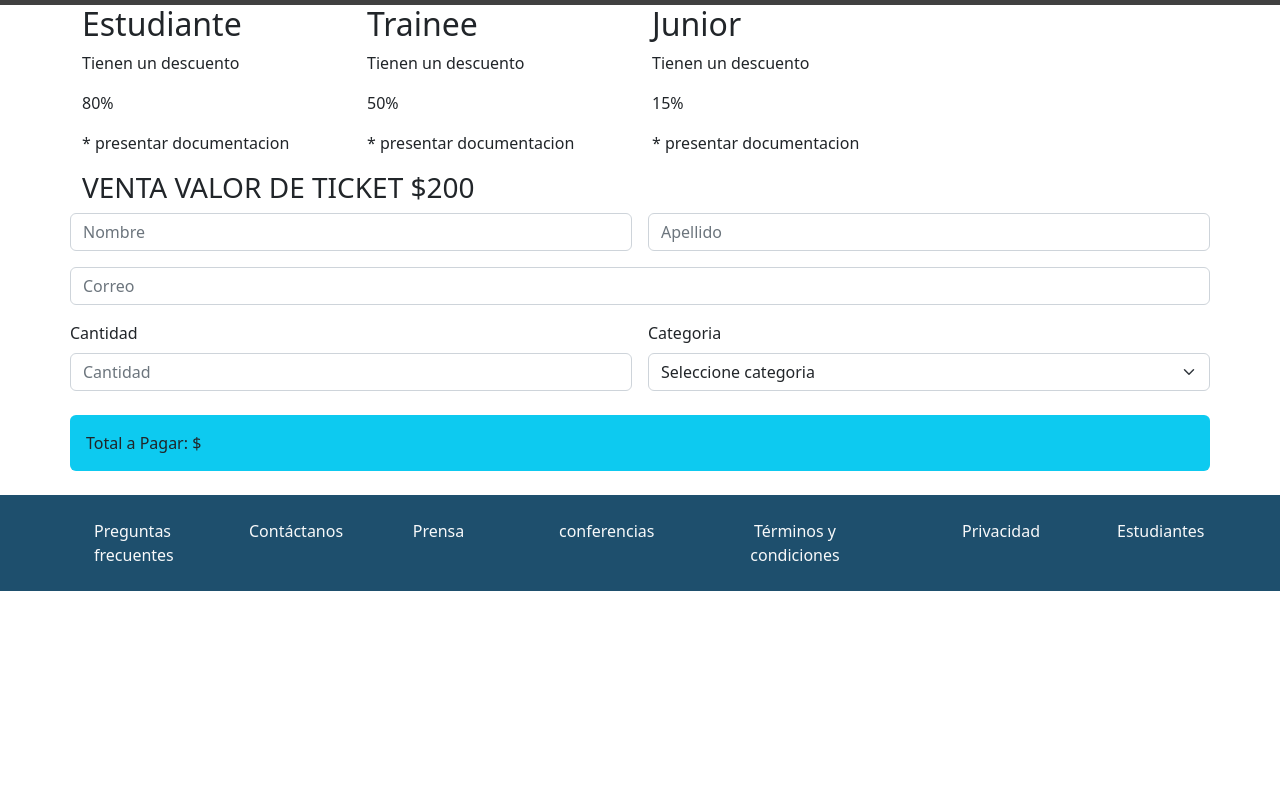
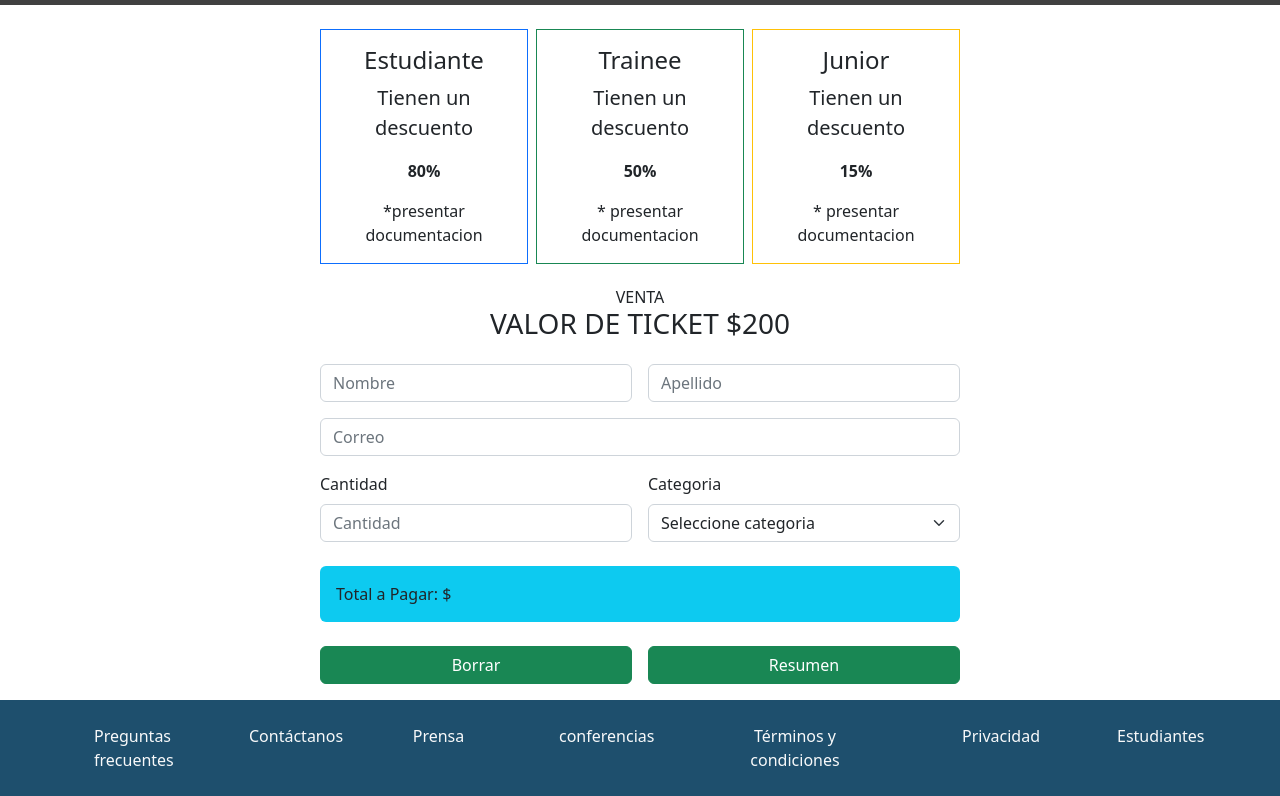
Before and after one commit to hernanruscica/codoAcodoBootstrap01, a plain HTML site: page tickets.html in a window 1280 px wide. Shown: the part 90-886 px from the top of the page. Before the commit the page ends 800 px from the top, so only its background shows below. Drawn offline with nearby package versions, Linux system fonts and the light colour scheme.

Commit message:
Add files via upload
version completa del requerimiento para la segunda parte del TP integrador.

```diff
--- /dev/null
+++ b/scripts.js
@@ -0,0 +1,42 @@
+/*
+La funcionalidad en Javascript: Al momento de presionar el botón “Resumen”,
+deberá mostrar en la sección “Total a Pagar: $”, el monto correspondiente a la cantidad de tickets
+a comprar con el descuento correspondiente dependiendo la categoría seleccionada,
+existen 3 categorías, Estudiante, Trainee, Junior
+*/
+
+console.log("desde javascript")
+
+const $d = document;
+const $btnResumen = $d.getElementById("btn-resumen");
+const $inputCantidad = $d.getElementById("cantidad-tickets")
+const $selectCategoria = $d.getElementById("categoria-comprador")
+const $labelTotal = $d.getElementById("lbl-total");
+const $spanValorTicket = $d.getElementById("valor-ticket");
+let cantidadEntradas, categoriaComprador;
+
+const descuentos = [.8, .5, .15];
+let precioCompleto = 200;
+let textoPrecioCompleto = "VALOR DE TICKET $";
+let textoTotalPagar = "Total a Pagar: $ ";
+
+const calcularTotal = (precio, cantidad, categoria) => {
+
+    let precioFinal = precio - precio * descuentos[categoria];
+    return precioFinal * cantidad;
+};
+
+$d.addEventListener('DOMContentLoaded', (e) => {
+    $spanValorTicket.innerHTML = "";
+    $spanValorTicket.innerHTML = textoPrecioCompleto + precioCompleto;
+})
+
+$btnResumen.addEventListener('click', (e) => {
+    e.preventDefault();
+    cantidadEntradas = $inputCantidad.value;
+    categoriaComprador = $selectCategoria.value - 1;
+    let totalApagar = calcularTotal(precioCompleto, cantidadEntradas, categoriaComprador);
+
+    $labelTotal.innerHTML = "";
+    $labelTotal.innerHTML = textoTotalPagar + totalApagar;
+})
--- a/tickets.html
+++ b/tickets.html
@@ -45,7 +45,6 @@
                 <a href="index.html#serorador" class="nav-link  text-secondary" >Conviértete en orador</a>
               </li>
               <li class="nav-item">
-                <!--no hay una seccion de tickets, deberia enlazar a otra pagina-->
                 <a href="#" class="nav-link text-success" >Comprar tickets</a>
               </li>
             </ul>
@@ -53,37 +52,32 @@
         </div>
       </nav>
 
-        <!--Hero image con una card en el interior con titulo, parrafos y botones-->
 
     </header>
 
-    <!--seccion de los oradores-->
-
-    <!--Lugar y Fecha-->
-
-    <!--la seccion del formulario para ser orador-->
-    <section class="container mx-auto">
-      <div class="row" >
-        <div class="col-3 ">
-          <h2 >Estudiante</h2>
-          <p>Tienen un descuento</p>
-          <p id="descuento-estudiante">80%</p>
+    <!-- seccion tickets-->
+    <section class="container mx-auto w-50">
+      <div class="row my-4" >
+        <div class="col me-2 pt-3 border border-1 border-primary text-center">
+          <h2 class="fs-4">Estudiante</h2>
+          <p class="fs-5">Tienen un descuento</p>
+          <p class="fw-bold" id="descuento-estudiante ">80%</p>
+          <p class="fs-6">*presentar documentacion</p>
+        </div>
+        <div class="col me-2 pt-3 border border-1 border-success text-center">
+          <h2 class="fs-4">Trainee</h2>
+          <p class="fs-5">Tienen un descuento</p>
+          <p class="fw-bold" id="descuento-trainee">50%</p>
           <p>* presentar documentacion</p>
         </div>
-        <div class="col-3">
-          <h2 >Trainee</h2>
-          <p>Tienen un descuento</p>
-          <p id="descuento-trainee">50%</p>
-          <p>* presentar documentacion</p>
-        </div>
-        <div class="col-3">
-          <h2 >Junior</h2>
-          <p>Tienen un descuento</p>
-          <p id="descuento-junior">15%</p>
+        <div class="col  pt-3 border border-1 border-warning text-center">
+          <h2 class="fs-4" >Junior</h2>
+          <p class="fs-5">Tienen un descuento</p>
+          <p class="fw-bold" id="descuento-junior">15%</p>
           <p>* presentar documentacion</p>
         </div>
       </div>
-      <h3>VENTA <span>VALOR DE TICKET $200</span></h3>
+      <h3 class="display-6 fs-6 my-4 text-center">VENTA <span class="h3 d-block" id = "valor-ticket">VALOR DE TICKET $200</span></h3>
       <form >
         <div class="mb-3 row">
           <input type="text" class="form-control col " name="nombre" id="nombre" placeholder="Nombre">
@@ -94,12 +88,12 @@
         </div>
         <div class="mb-3 row">
           <div class="col p-0">
-            <label for="cantidad" class="form-label">Cantidad</label>
-            <input type="text" class="form-control " name="cantidad" id="cantidad" placeholder="Cantidad">
+            <label for="cantidad" class="form-label" >Cantidad</label>
+            <input type="number" min="1" class="form-control " name="cantidad" id="cantidad-tickets" placeholder="Cantidad">
           </div>
           <div class="col p-0 ms-3">
             <label for="categoria" class="form-label">Categoria</label>
-            <select class="form-select" aria-label="Default select example">
+            <select class="form-select" aria-label="Default select example" id = "categoria-comprador">
               <option selected disabled>Seleccione categoria</option>
               <option value="1">Estudiante</option>
               <option value="2">Trainee</option>
@@ -107,7 +101,11 @@
             </select>
           </div>
         </div>
-        <label for="cantidad" class="form-label row p-3 my-4 d-block rounded bg-info ">Total a Pagar: $</label>
+        <label for="cantidad" class="form-label row p-3 my-4 d-block rounded bg-info " id = "lbl-total">Total a Pagar: $</label>
+        <div class="mb-3 row">
+          <button class="btn btn-success col me-2" type="submit">Borrar</button>
+          <button class="btn btn-success col ms-2" id="btn-resumen" type="submit">Resumen</button>
+        </div>
       </form>
     </section>
 
@@ -127,5 +125,6 @@
     Realizado por Cesar Hernan Ruscica D.N.I.: 28470361 Comision 22578, 19 de Septiembre de 2022
     -->
     <script src="https://cdn.jsdelivr.net/npm/bootstrap@5.2.1/dist/js/bootstrap.bundle.min.js" integrity="sha384-u1OknCvxWvY5kfmNBILK2hRnQC3Pr17a+RTT6rIHI7NnikvbZlHgTPOOmMi466C8" crossorigin="anonymous"></script>
+    <script src="scripts.js"></script>
 </body>
 </html>
```
Also changed, not shown: index.html (+3 -2 lines).
